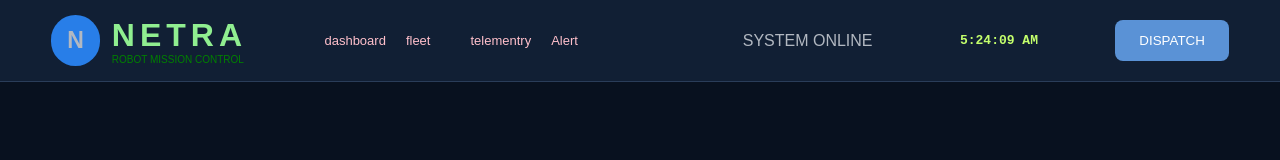
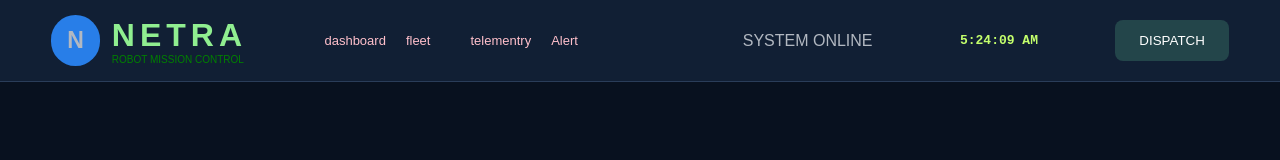
Before and after one commit to prabirkumarsingh8-cmd/NATRA, a plain HTML site: page index.html in a window 1280 px wide. Drawn offline with Linux system fonts and the light colour scheme.

Commit message:
version-2

```diff
--- a/style.css
+++ b/style.css
@@ -82,7 +82,7 @@ nav a:hover {
 
 }
 button {
-    background-color: oklch(65.089% 0.11846 254.176);
+    background-color: oklch(36.689% 0.0405 207.872);
     color: white;
     border: 0;
     padding: 13px 24px;
@@ -92,5 +92,5 @@ button {
 }
 
 button:hover {
-    background-color: oklch(65.089% 0.11846 254.176 / 0.8);
+    background-color: oklch(73.216% 0.12959 159.474 / 0.8);
 }
```
